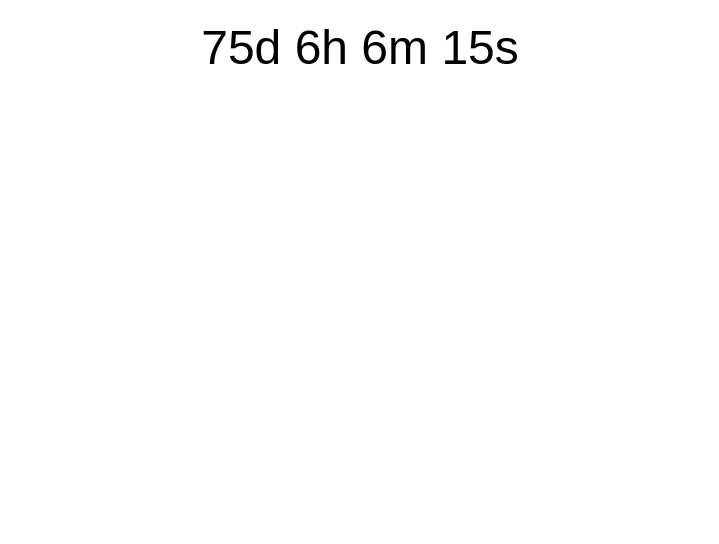
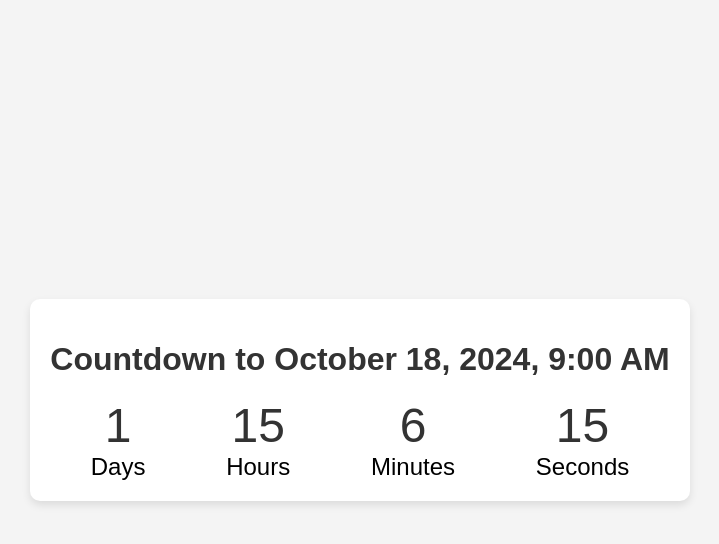
Before and after one commit to Guru9699/guru, a plain HTML site: page index.html in a window 1280 px wide. Shown: the whole page, without its empty margins (280-999 px from the left). Drawn offline with Linux system fonts and the light colour scheme.

Commit message:
Update index.html

```diff
--- a/index.html
+++ b/index.html
@@ -1 +1,86 @@
-<!DOCTYPE html><html><head><style>body{font-family:Arial;margin:0;padding:20px;text-align:center;}#countdown{font-size:48px;}</style></head><body><div id="countdown"></div><script>let end=new Date('2024-12-31T00:00:00').getTime();setInterval(()=>{let now=new Date().getTime(),diff=end-now;document.getElementById("countdown").innerHTML=(diff>0?Math.floor(diff/1000/60/60/24)+"d "+Math.floor(diff/1000/60/60%24)+"h "+Math.floor(diff/1000/60%60)+"m "+Math.floor(diff/1000%60)+"s":"Time's up!");},1000);</script></body></html>
+<!DOCTYPE html>
+<html lang="en">
+<head>
+    <meta charset="UTF-8">
+    <meta name="viewport" content="width=device-width, initial-scale=1.0">
+    <title>Countdown to October 18, 2024</title>
+    <style>
+        body {
+            font-family: Arial, sans-serif;
+            background-color: #f4f4f4;
+            display: flex;
+            justify-content: center;
+            align-items: center;
+            height: 100vh;
+            margin: 0;
+        }
+
+        .countdown-container {
+            text-align: center;
+            background-color: #fff;
+            padding: 20px;
+            border-radius: 10px;
+            box-shadow: 0px 4px 8px rgba(0, 0, 0, 0.1);
+        }
+
+        #countdown {
+            display: flex;
+            justify-content: space-around;
+            margin-top: 20px;
+            font-size: 24px;
+        }
+
+        #countdown div {
+            margin: 0 10px;
+            text-align: center;
+        }
+
+        #countdown span {
+            display: block;
+            font-size: 48px;
+            color: #333;
+        }
+
+        h1 {
+            color: #333;
+            margin-bottom: 20px;
+        }
+    </style>
+</head>
+<body>
+    <div class="countdown-container">
+        <h1>Countdown to October 18, 2024, 9:00 AM</h1>
+        <div id="countdown">
+            <div><span id="days"></span>Days</div>
+            <div><span id="hours"></span>Hours</div>
+            <div><span id="minutes"></span>Minutes</div>
+            <div><span id="seconds"></span>Seconds</div>
+        </div>
+    </div>
+
+    <script>
+        const countdown = () => {
+            const targetDate = new Date("October 18, 2024 09:00:00").getTime(); // Set target time to 9 AM
+            const now = new Date().getTime();
+            const timeLeft = targetDate - now;
+
+            const days = Math.floor(timeLeft / (1000 * 60 * 60 * 24));
+            const hours = Math.floor((timeLeft % (1000 * 60 * 60 * 24)) / (1000 * 60 * 60));
+            const minutes = Math.floor((timeLeft % (1000 * 60 * 60)) / (1000 * 60));
+            const seconds = Math.floor((timeLeft % (1000 * 60)) / 1000);
+
+            document.getElementById("days").innerText = days;
+            document.getElementById("hours").innerText = hours;
+            document.getElementById("minutes").innerText = minutes;
+            document.getElementById("seconds").innerText = seconds;
+
+            if (timeLeft < 0) {
+                clearInterval(countdownInterval);
+                document.getElementById("countdown").innerHTML = "The date has passed!";
+            }
+        };
+
+        const countdownInterval = setInterval(countdown, 1000);
+    </script>
+</body>
+</html>
```
